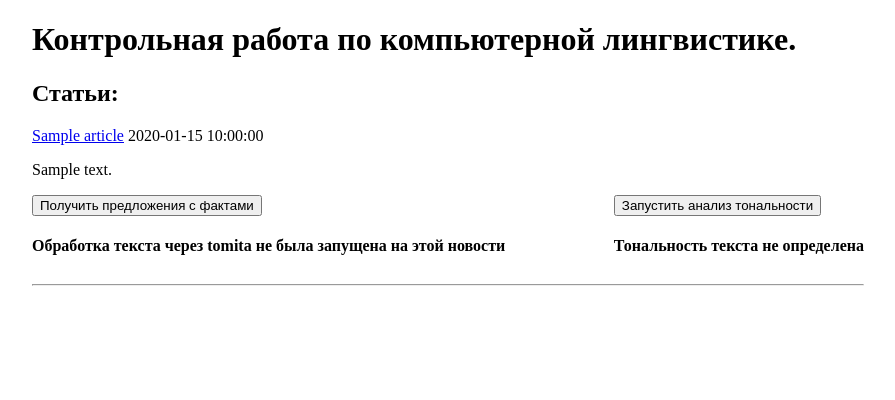
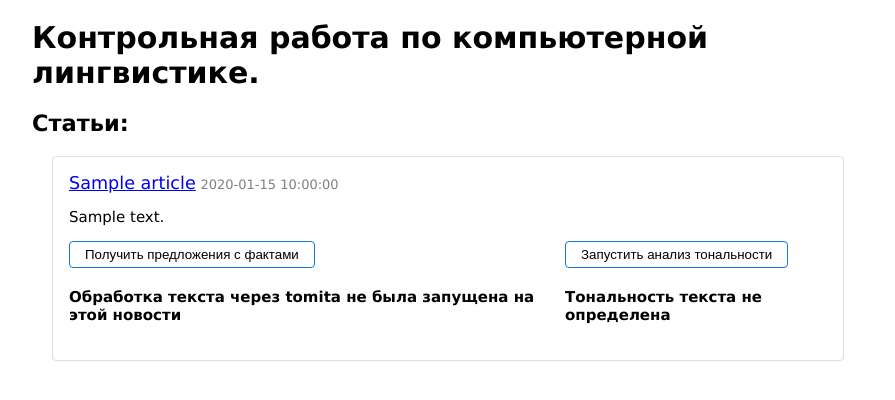
Before and after one commit to avdosev/analyser_volgograd_persons, a Flask app: page / in a window 1280 px wide. Shown: the top 400 px of the page, without its empty margins (192-1087 px from the left). Run offline with Flask 2, Linux system fonts and the light colour scheme; a database or web service that is not in the repository returns one stand-in record (values such as "Sample title").

Commit message:
Поигрался со стилями

```diff
--- a/application/static/css/style.css
+++ b/application/static/css/style.css
@@ -1,9 +1,41 @@
 body {
   width: 65%;
   margin: auto;
+  font-family: Verdana, Geneva, Tahoma, sans-serif;
+  font-size: 15px;
 }
 
 .info {
   display: flex;
   justify-content: space-between;
 }
+
+.article {
+  margin: 20px;
+  padding: 1rem;
+  border: 1px solid rgba(27,31,35,.15);
+  border-radius: 4px;
+}
+
+.article-title {
+  font-size: 1.1rem;
+}
+
+.white-btn {
+  border: 1px solid rgb(15, 118, 222);
+  border-radius: .25rem;
+  cursor: pointer;
+  padding: 5px 15px;
+  background-color: white;
+  display: block;
+  text-align: center;
+}
+
+.white-btn:hover {
+  background-color: #f0f0f0;
+}
+
+time {
+  font-size: 13px;
+  color: grey;
+}
--- a/application/templates/index.html
+++ b/application/templates/index.html
@@ -17,14 +17,14 @@
 
         {% for message in articles %}
         <div class="article">
-            <a href={{ message.link }}> {{ message.title }}</a>
+            <a href={{ message.link }} class="article-title"> {{ message.title }}</a>
 
             <time>{{ message.date }}</time>
             <p>{{ message.text }} </p>
 
             <div class="info">
                 <div class="facts">
-                    <button class="getFacts" data-id="{{ message._id }}">Получить предложения с фактами</button>
+                    <button class="getFacts white-btn" data-id="{{ message._id }}">Получить предложения с фактами</button>
                     {% if message.sequences != '' %}
                     <h4> Обработка текста через tomita не была запущена на этой новости</h4>
                     {% else %}
@@ -33,7 +33,7 @@
                 </div>
 
                 <div class="tonality">
-                    <button class="getTonality" data-id="{{ message._id }}">Запустить анализ тональности</button>
+                    <button class="getTonality white-btn" data-id="{{ message._id }}">Запустить анализ тональности</button>
                     {% if message.tonality != '' %}
                     <h4> Тональность текста не определена </h4>
                     {% else %}
@@ -41,7 +41,6 @@
                     {% endif %}
                 </div>
             </div>
-            <hr>
         </div>
         {% endfor %}
     </div>
```
